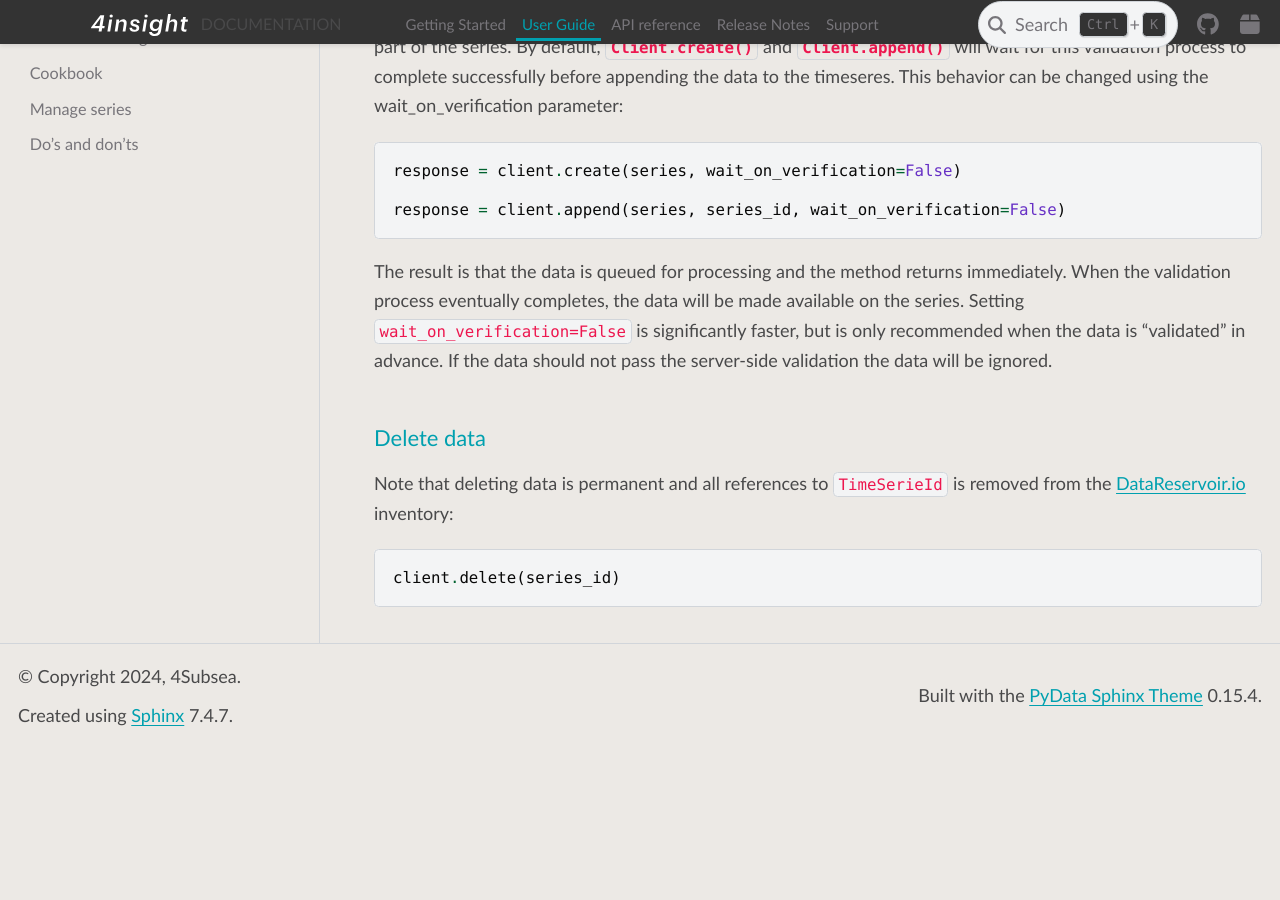
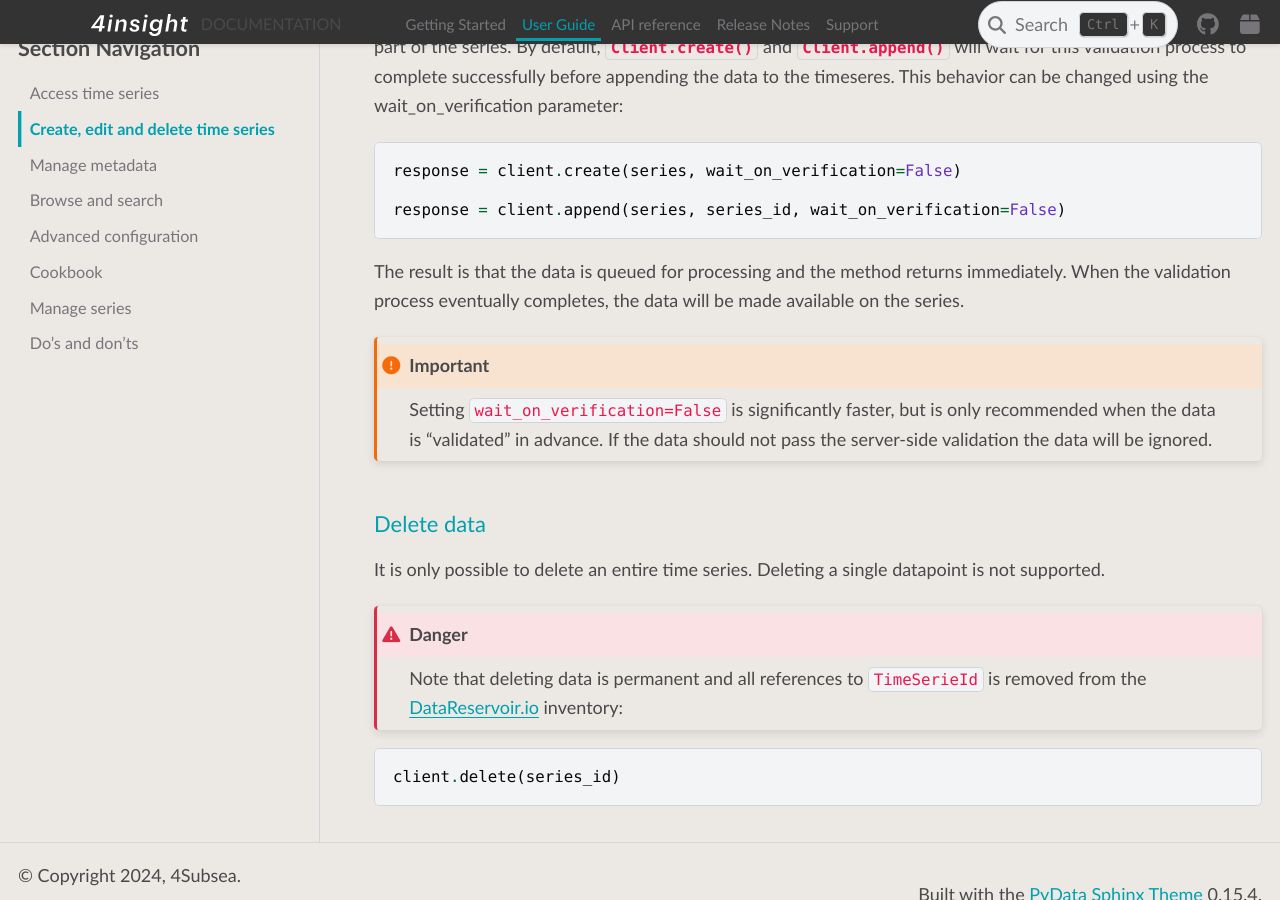
Before and after one commit to 4Subsea/drio-python, a Sphinx documentation site: the page built from docs/user_guide/update_edit_data.rst, in a window 1280 px wide and 900 px high, scrolled down 1978 px. Built offline with Sphinx 7.4.7 and the PyData theme 0.15.4, drawn with Linux system fonts in a browser that asks for light colours; before the commit the page ends 2726 px from its top, so only the background shows below that; some of the changed text lies outside the part shown.

Commit message:
doc: typos

```diff
--- a/docs/user_guide/access_data.rst
+++ b/docs/user_guide/access_data.rst
@@ -5,7 +5,7 @@
 
 Access existing data
 --------------------
-You can access time series data using the :py:meth:`Client.get` method, ss long as you have the ``TimeSeriesId``  (and authorization).
+You can access time series data using the :py:meth:`Client.get` method, as long as you have the ``TimeSeriesId``  (and authorization).
 Below is an example demonstrating how to access time series data, which returns a pandas Series.
 
 .. code-block:: python
--- a/docs/user_guide/manage_metadata.rst
+++ b/docs/user_guide/manage_metadata.rst
@@ -1,6 +1,6 @@
 Manage metadata
 ================
-Similar to series, you can add, update, and delete metadata. In addition, you
+Similar to time series, you can add, update, and delete metadata. In addition, you
 can assign a metadata entry to one or more series.For a more comprehensive
 description of the metadata feature, see `docs.4insight.io`_
 
--- a/docs/user_guide/update_edit_data.rst
+++ b/docs/user_guide/update_edit_data.rst
@@ -100,16 +100,24 @@
 The result is that the data is queued for processing and the method returns
 immediately. When the validation process eventually completes, the data will
 be made available on the series.
-Setting ``wait_on_verification=False`` is significantly faster, but is
-only recommended when the data is "validated" in advance. If the data
-should not pass the server-side validation the data will be ignored.
+
+.. important::
+
+    Setting ``wait_on_verification=False`` is significantly faster, but is
+    only recommended when the data is "validated" in advance. If the data
+    should not pass the server-side validation the data will be ignored.
 
 
 Delete data
 -----------
 
-Note that deleting data is permanent and all references to ``TimeSerieId``
-is removed from the `DataReservoir.io`_ inventory:
+It is only possible to delete an entire time series. Deleting a single datapoint
+is not supported.
+
+.. danger::
+
+    Note that deleting data is permanent and all references to ``TimeSerieId``
+    is removed from the `DataReservoir.io`_ inventory:
 
 .. code-block:: python
 
```
Also changed, not shown: other parts of docs/user_guide/update_edit_data.rst (+3 -3 lines).
